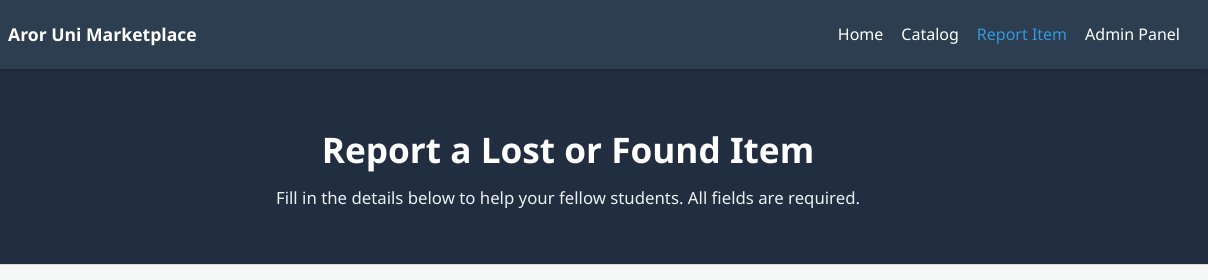
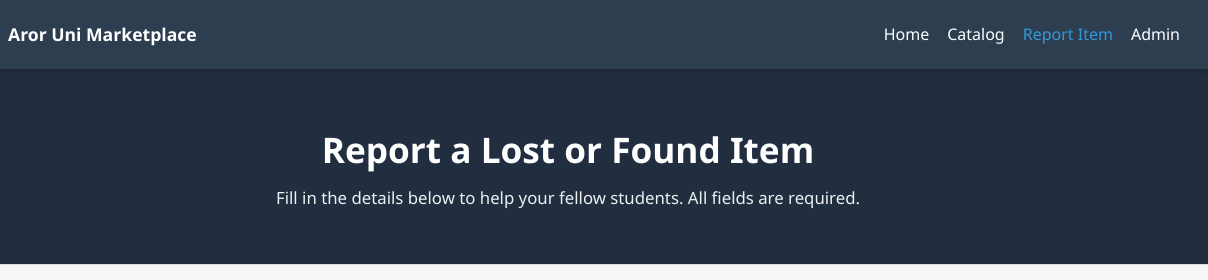
Before and after one commit to hassanrajut047-ui/Aror-Uni-Marketplace, a plain HTML site: page report.html in a window 1280 px wide. Shown: the top 280 px of the page, 72-1280 px from the left. Drawn offline with Linux system fonts and the light colour scheme.

```diff
--- a/report.html
+++ b/report.html
@@ -18,7 +18,7 @@
             <li><a href="index.html">Home</a></li>
             <li><a href="catalog.html">Catalog</a></li>
             <li><a href="report.html" class="active">Report Item</a></li>
-            <li><a href="admin.html">Admin Panel</a></li>
+            <li><a href="admin.html">Admin</a></li>
         </ul>
     </nav>
 
```
